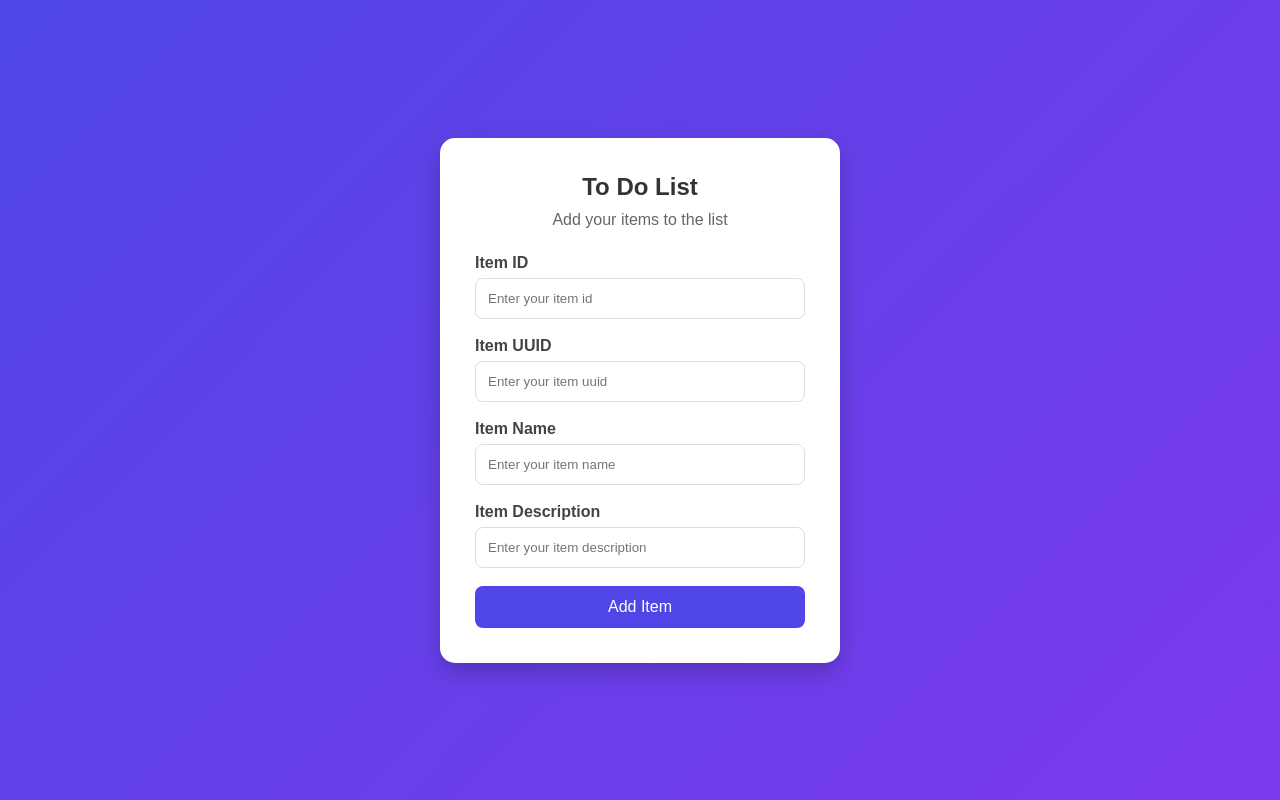
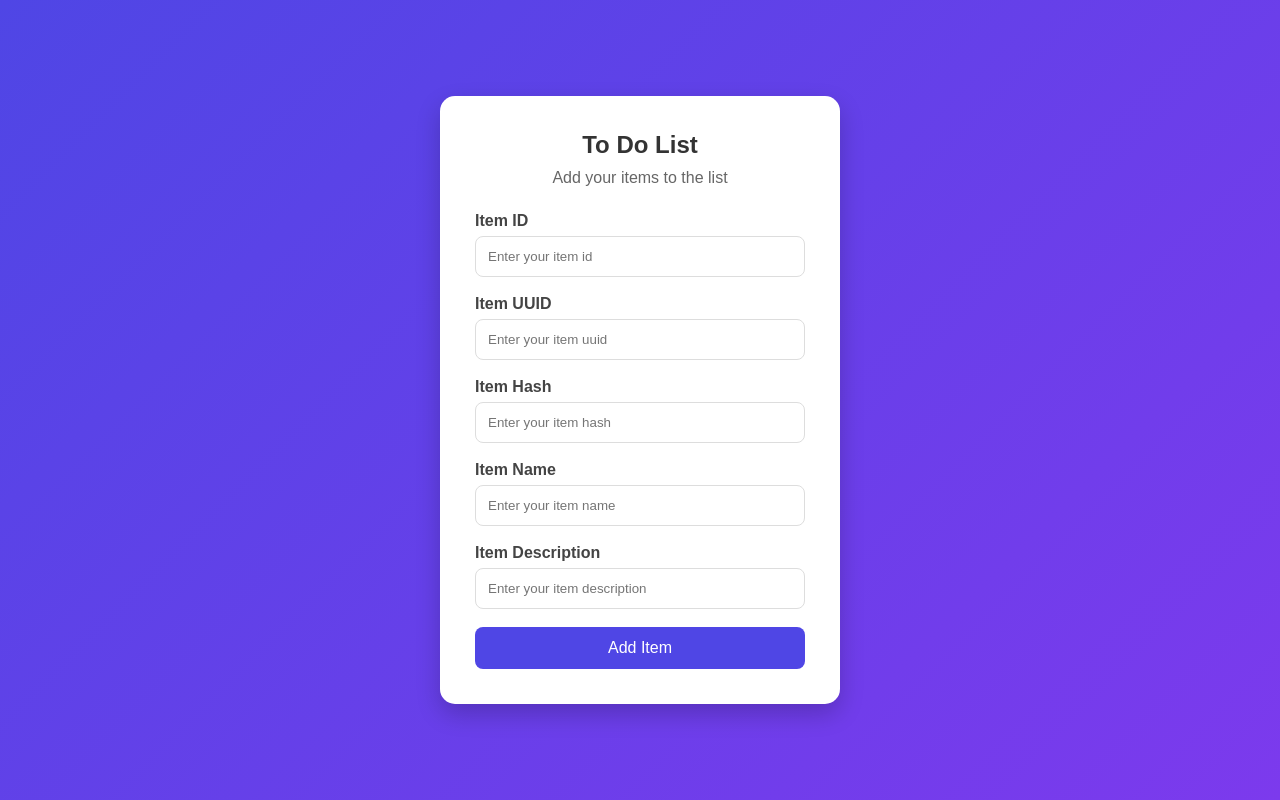
Before and after one commit to sanath1211/Devops, a Flask app: page /to-do in a window 1280 px wide. Run offline with Flask 3, Linux system fonts and the light colour scheme.

Commit message:
Added Item Hash field

```diff
--- a/frontend/templates/to-do.html
+++ b/frontend/templates/to-do.html
@@ -128,6 +128,16 @@
             </div>
 
             <div class="form-group">
+                <label for="item_hash">Item Hash</label>
+                <input
+                    type="text"
+                    id="item_hash"
+                    name="item_hash"
+                    placeholder="Enter your item hash"
+                    required>
+            </div>
+
+            <div class="form-group">
                 <label for="item_name">Item Name</label>
                 <input
                     type="text"
```
